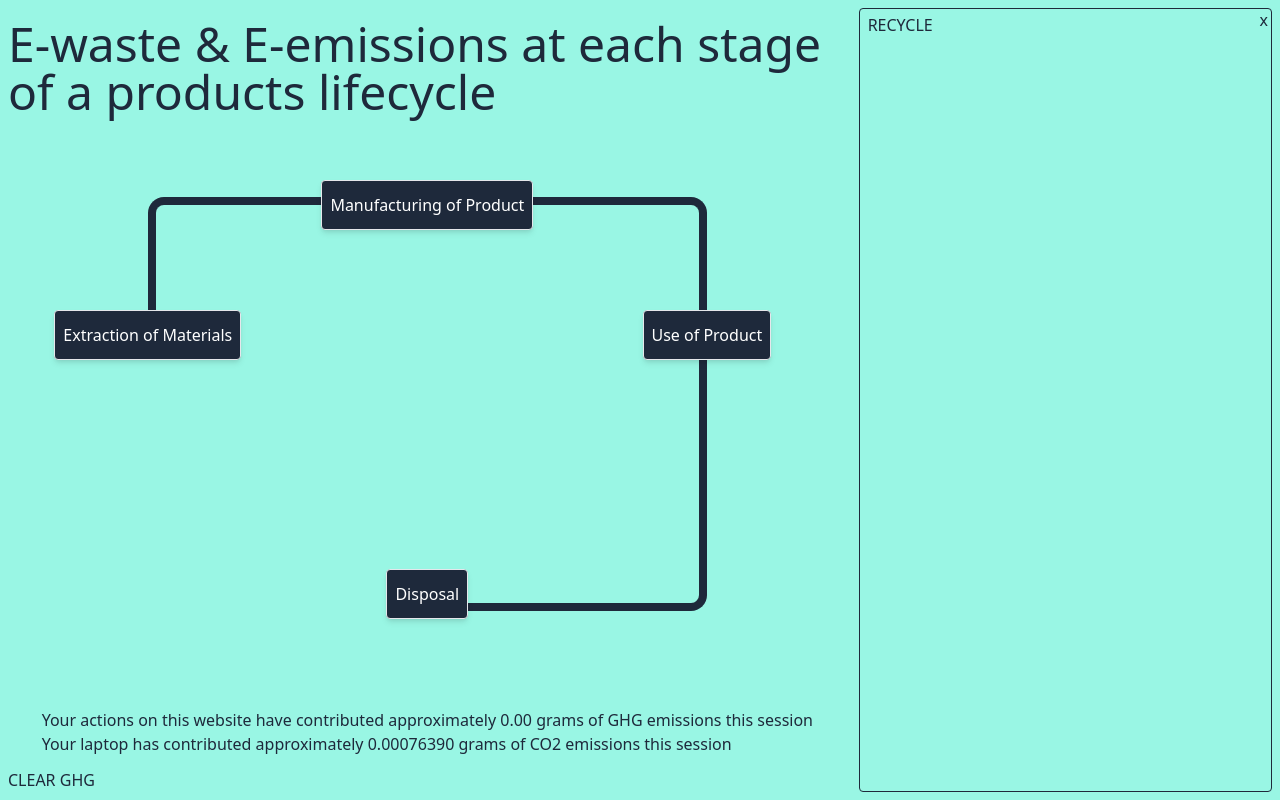
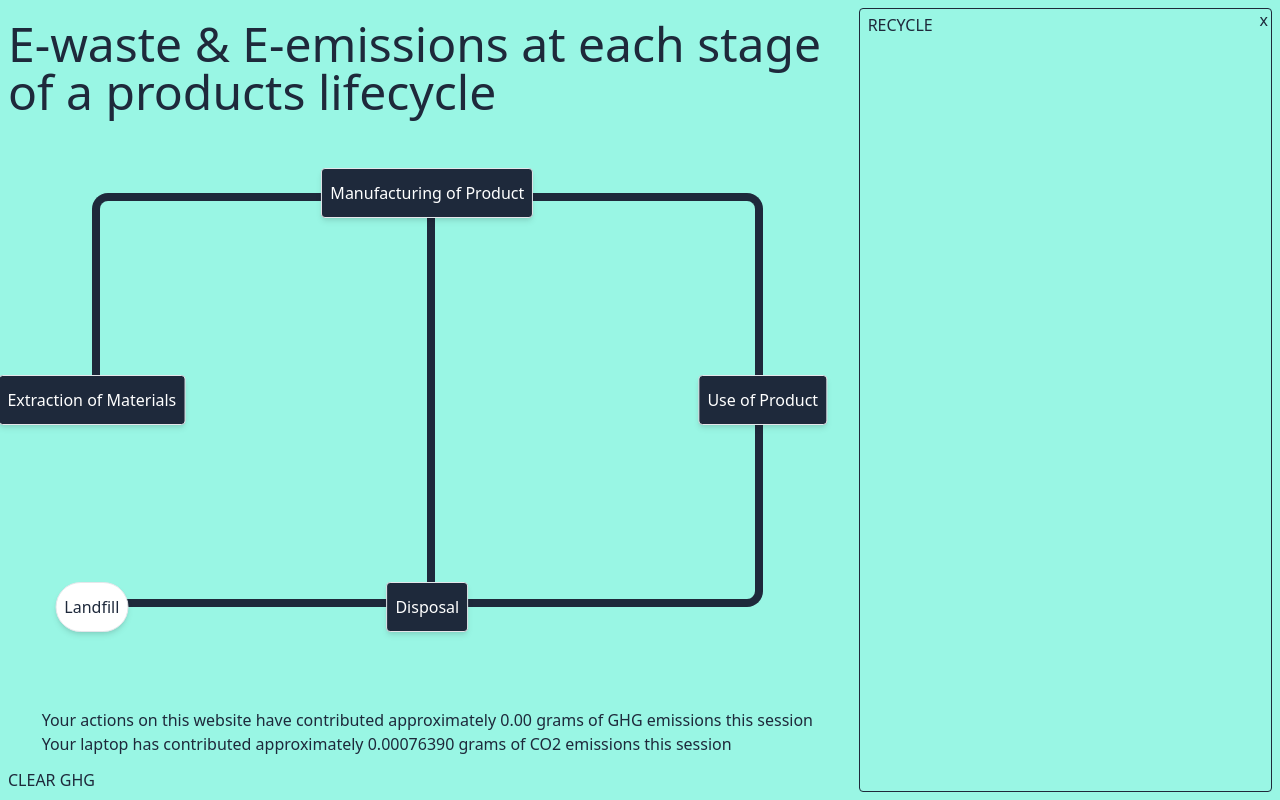
Before and after one commit to dk-chevalier/soci30016-A2, a React (Vite) app in the folder SOCI30016-A2/: page /recycle in a window 1280 px wide. Built offline with nearby package versions, Linux system fonts and the light colour scheme.

Commit message:
added directions of different disposal options

```diff
--- a/SOCI30016-A2/src/pages/Home.jsx
+++ b/SOCI30016-A2/src/pages/Home.jsx
@@ -24,46 +24,44 @@ function Home() {
         <h1 className="text-5xl justify-center col-start-1 col-span-4">
           E-waste & E-emissions at each stage of a products lifecycle
         </h1>
-        <div className="grid grid-cols-3 grid-rows-4 col-start-1 col-span-4 row-start-2 row-span-4 w-full h-full">
+        <div className="grid grid-cols-2 grid-rows-2 col-start-1 col-span-4 row-start-2 row-span-4 w-4/5 h-4/5">
           <NavLink
             to="./mining"
             reloadDocument
-            className="col-start-1 row-start-2 self-center justify-self-center z-10 py-3 px-2 border rounded shadow-md bg-slate-800 text-white"
+            className="col-start-1 row-start-1 self-end justify-self-start z-10 py-3 px-2 border rounded shadow-md bg-slate-800 text-white translate-y-1/2 -translate-x-1/2"
             onClick={() => dispatch(addWebGHG(WEB_CO2))}
           >
             Extraction of Materials
           </NavLink>
-          <div className="grid grid-rows-1 grid-cols-1 row-start-1 row-span-2 col-start-1 col-span-2 w-full h-full">
-            <div className="w-1/2 h-1/2 self-center justify-self-center translate-y-[-0.5rem] border-t-8 border-l-8 rounded-2xl border-slate-800"></div>
-          </div>
+
+          <div className="col-start-1 row-start-1 w-full h-full border-t-8 border-l-8 rounded-2xl border-slate-800"></div>
+
           <NavLink
             to="./manufacturing"
             reloadDocument
-            className="col-start-2 row-start-1 self-center justify-self-center z-10 py-3 px-2 border rounded shadow-md bg-slate-800 text-white"
+            className="col-start-1 row-start-1 self-start justify-self-end z-10 py-3 px-2 border rounded shadow-md bg-slate-800 text-white -translate-y-1/2 translate-x-1/2"
             onClick={() => dispatch(addWebGHG(WEB_CO2))}
           >
             Manufacturing of Product
           </NavLink>
-          <div className="grid grid-rows-1 grid-cols-1 row-start-1 row-span-2 col-start-2 col-span-2 w-full h-full">
-            <div className="w-1/2 h-1/2 self-center justify-self-center translate-y-[-0.5rem] border-t-8 border-r-8 rounded-2xl border-slate-800"></div>
-          </div>
+
+          <div className="col-start-2 row-start-1 w-full h-full border-t-8 border-r-8 rounded-2xl border-slate-800"></div>
 
           <NavLink
             to="./use"
             reloadDocument
-            className="col-start-3 row-start-2 self-center justify-self-center z-10 py-3 px-2 border rounded shadow-md bg-slate-800 text-white"
+            className="col-start-2 row-start-2 self-start justify-self-end z-10 py-3 px-2 border rounded shadow-md bg-slate-800 text-white -translate-y-1/2 translate-x-1/2"
             onClick={() => dispatch(addWebGHG(WEB_CO2))}
           >
             Use of Product
           </NavLink>
-          <div className="grid grid-rows-1 grid-cols-1 row-start-2 row-span-3 col-start-2 col-span-2 w-full h-full">
-            <div className="w-1/2 h-3/4 self-center justify-self-center border-b-8 border-r-8 rounded-2xl border-slate-800"></div>
-          </div>
+
+          <div className="col-start-2 row-start-2 w-full h-full border-b-8 border-r-8 rounded-2xl border-slate-800"></div>
 
           <NavLink
             to="./disposal"
             reloadDocument
-            className="col-start-2 row-start-4 self-center justify-self-center z-10 py-3 px-2 border rounded shadow-md bg-slate-800 text-white"
+            className="col-start-2 row-start-2 self-end justify-self-start z-10 py-3 px-2 border rounded shadow-md bg-slate-800 text-white translate-y-1/2 -translate-x-1/2"
             onClick={() => dispatch(addWebGHG(WEB_CO2))}
           >
             Disposal
--- a/SOCI30016-A2/src/pages/Landfill.jsx
+++ b/SOCI30016-A2/src/pages/Landfill.jsx
@@ -20,6 +20,13 @@ function Landfill() {
           x
         </NavLink>
       </div>
+
+      <div className="grid grid-cols-2 grid-rows-2 col-start-1 col-span-4 row-start-2 row-span-4 w-4/5 h-4/5">
+        <div className="col-start-1 row-start-2 w-full h-full border-b-8 rounded-2xl border-slate-800"></div>
+        <p className="col-start-1 row-start-2 self-end justify-self-start z-10 py-3 px-2 border rounded-full shadow-md bg-white text-slate-800 translate-y-1/2 -translate-x-1/2">
+          Landfill
+        </p>
+      </div>
     </>
   );
 }
--- a/SOCI30016-A2/src/pages/Recycle.jsx
+++ b/SOCI30016-A2/src/pages/Recycle.jsx
@@ -20,6 +20,14 @@ function Recycle() {
           x
         </NavLink>
       </div>
+
+      <div className="grid grid-cols-2 grid-rows-2 col-start-1 col-span-4 row-start-2 row-span-4 w-4/5 h-4/5">
+        <div className="col-start-2 row-start-1 row-span-2 w-full h-full border-l-8 rounded-2xl border-slate-800"></div>
+        <div className="col-start-1 row-start-2 w-full h-full border-b-8 rounded-2xl border-slate-800"></div>
+        <p className="col-start-1 row-start-2 self-end justify-self-start z-10 py-3 px-2 border rounded-full shadow-md bg-white text-slate-800 translate-y-1/2 -translate-x-1/2">
+          Landfill
+        </p>
+      </div>
     </>
   );
 }
--- a/SOCI30016-A2/src/pages/Repurpose.jsx
+++ b/SOCI30016-A2/src/pages/Repurpose.jsx
@@ -20,6 +20,9 @@ function Repurpose() {
           x
         </NavLink>
       </div>
+      <div className="grid grid-cols-2 grid-rows-2 col-start-1 col-span-4 row-start-2 row-span-4 w-4/5 h-4/5">
+        <div className="col-start-2 row-start-2 w-full h-full border-t-8 border-l-8 rounded-2xl border-slate-800"></div>
+      </div>
     </>
   );
 }
--- a/SOCI30016-A2/src/pages/Reuse.jsx
+++ b/SOCI30016-A2/src/pages/Reuse.jsx
@@ -20,6 +20,9 @@ function Reuse() {
           x
         </NavLink>
       </div>
+      <div className="grid grid-cols-2 grid-rows-2 col-start-1 col-span-4 row-start-2 row-span-4 w-4/5 h-4/5">
+        <div className="col-start-2 row-start-2 w-full h-full border-t-8 border-l-8 rounded-2xl border-slate-800"></div>
+      </div>
     </>
   );
 }
```
Also changed, not shown: 1 other file (tests, documents, lock files or other folders).
